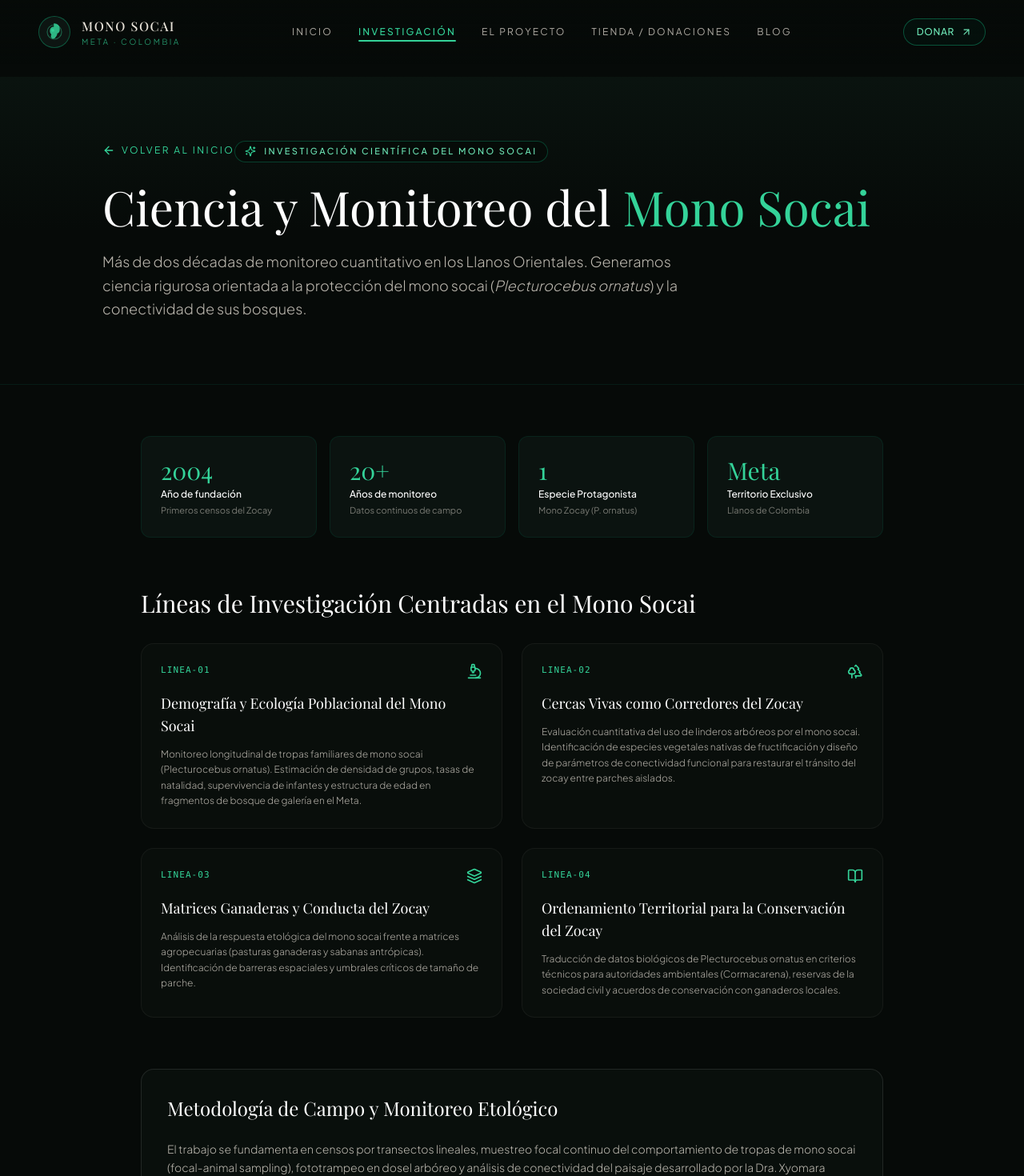
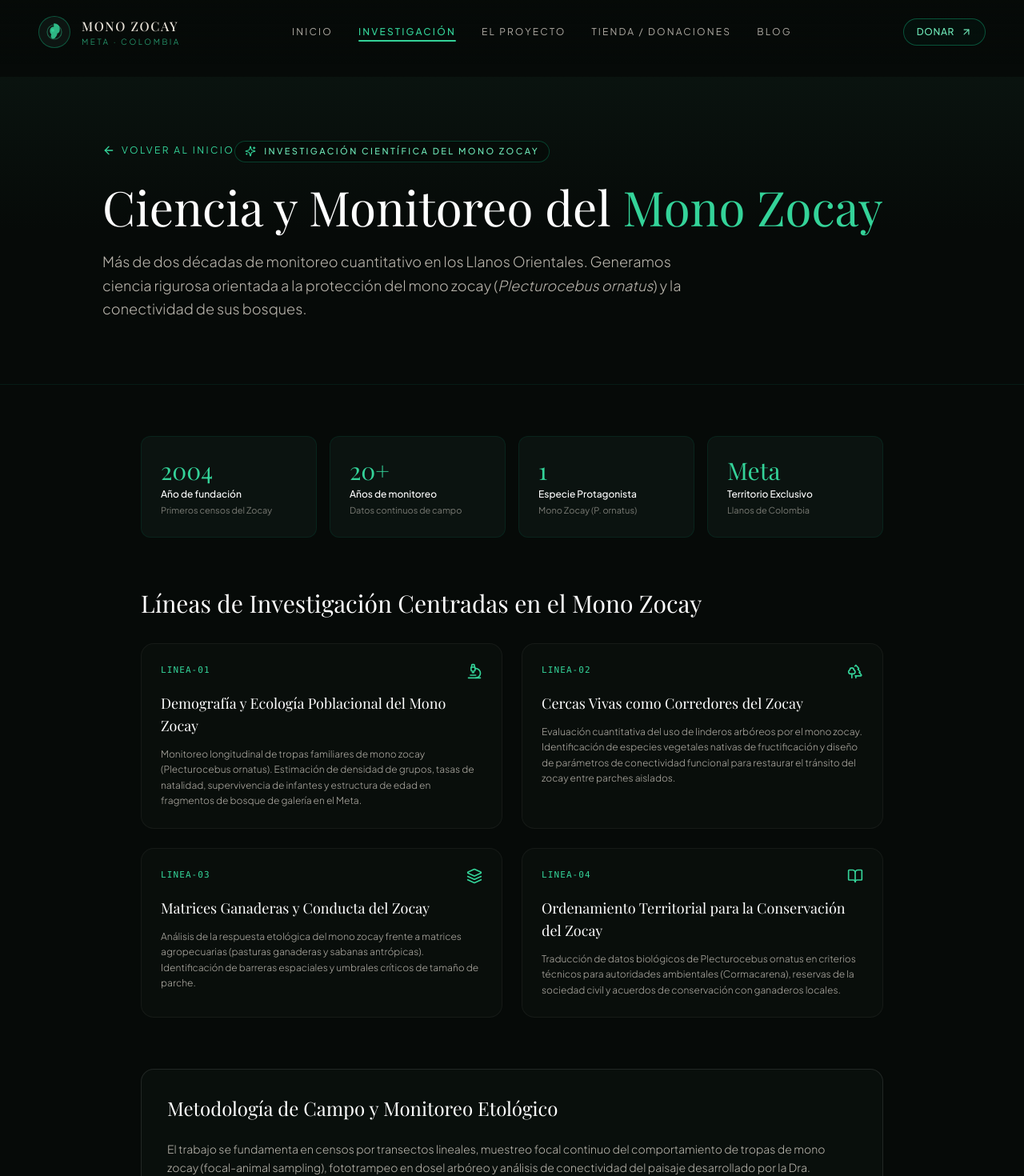
Before and after one commit to alexis2487/ZocayProject-Page, a React (Vite) app: page /investigacion in a window 1280 px wide. Shown: the top 1470 px of the page at 80% size. Built offline with nearby package versions, Linux system fonts and the light colour scheme; a web font is replaced by a local one.

Commit message:
fix: replace all incorrect instances of socai with Zocay across the website

```diff
--- a/index.html
+++ b/index.html
@@ -4,11 +4,11 @@
     <meta charset="UTF-8" />
     <link rel="icon" type="image/svg+xml" href="/favicon.svg" />
     <meta name="viewport" content="width=device-width, initial-scale=1.0" />
-    <title>Zocay Project — El Mono Socai y la Biodiversidad del Meta, Colombia</title>
+    <title>Zocay Project — El Mono Zocay y la Biodiversidad del Meta, Colombia</title>
     <meta name="description" content="Iniciativa científica de investigación, conservación y protección de primates y ecosistemas de los Llanos Orientales de Colombia. Fundada por la Dra. Xyomara Carretero-Pinzón." />
 
     <!-- Open Graph -->
-    <meta property="og:title" content="Zocay Project — El Mono Socai y la Biodiversidad del Meta" />
+    <meta property="og:title" content="Zocay Project — El Mono Zocay y la Biodiversidad del Meta" />
     <meta property="og:description" content="Iniciativa científica y de conservación en los Llanos Orientales de Colombia. Investigación de primates neotropicales y dinámicas de paisajes fragmentados." />
     <meta property="og:type" content="website" />
 
--- a/src/components/HomeHero.tsx
+++ b/src/components/HomeHero.tsx
@@ -19,8 +19,8 @@ export const HomeHero: React.FC = () => {
       {/* Dominant Background Image */}
       <div className="absolute inset-0 w-full h-full">
         <img
-          src="/images/hero-mono-socai.jpg"
-          alt="Mono Socai (Plecturocebus ornatus), especie protagonista y única en conservación del Zocay Project en el Meta, Colombia"
+          src="/images/hero-mono-zocay.jpg"
+          alt="Mono Zocay (Plecturocebus ornatus), especie protagonista y única en conservación del Zocay Project en el Meta, Colombia"
           className="w-full h-full object-cover object-center lg:object-[68%_center] transform scale-100 transition-transform duration-1000 ease-out"
           loading="eager"
         />
@@ -42,14 +42,14 @@ export const HomeHero: React.FC = () => {
 
           {/* Headline */}
           <h1 className="text-4xl sm:text-5xl lg:text-6xl xl:text-7xl font-serif text-[#e8e2d8] leading-[1.1] tracking-tight font-normal mb-6">
-            El Mono Socai <br />
+            El Mono Zocay <br />
             <span className="italic font-light text-white">y su hogar en el</span>{' '}
             <span className="text-emerald-400 font-medium">Meta</span>
           </h1>
 
           {/* Short Subtitle / Brief Description: Mono Zocay focused */}
           <p className="text-base sm:text-lg text-[#e8e2d8]/85 font-sans font-light leading-relaxed max-w-xl mb-10">
-            Ciencia, naturaleza y acción. Una iniciativa de investigación a largo plazo dedicada a dar visibilidad, estudiar y proteger al <strong className="text-white font-medium">mono socai (Plecturocebus ornatus)</strong>, especie protagonista y endémica en los bosques fragmentados de los Llanos Orientales.
+            Ciencia, naturaleza y acción. Una iniciativa de investigación a largo plazo dedicada a dar visibilidad, estudiar y proteger al <strong className="text-white font-medium">mono zocay (Plecturocebus ornatus)</strong>, especie protagonista y endémica en los bosques fragmentados de los Llanos Orientales.
           </p>
 
           {/* Minimalist Elegant Action Button */}
--- a/src/components/HomeProject.tsx
+++ b/src/components/HomeProject.tsx
@@ -13,7 +13,7 @@ export const HomeProject: React.FC = () => {
       <div className="absolute inset-0 w-full h-full">
         <img
           src="/images/el-proyecto-paisaje.jpg"
-          alt="Paisaje panorámico de bosques de galería y sabanas en los Llanos Orientales del Meta, hábitat del mono socai"
+          alt="Paisaje panorámico de bosques de galería y sabanas en los Llanos Orientales del Meta, hábitat del mono zocay"
           className="w-full h-full object-cover object-center transform scale-100"
           loading="lazy"
         />
@@ -35,7 +35,7 @@ export const HomeProject: React.FC = () => {
 
           {/* Headline */}
           <h2 className="text-3xl sm:text-4xl lg:text-5xl font-serif text-[#e8e2d8] leading-[1.12] tracking-tight font-normal mb-6">
-            Una misión científica dedicada al <span className="italic text-emerald-400">Mono Socai</span> y su territorio.
+            Una misión científica dedicada al <span className="italic text-emerald-400">Mono Zocay</span> y su territorio.
           </h2>
 
           {/* Biologist Profile & Brief Project Description */}
@@ -50,7 +50,7 @@ export const HomeProject: React.FC = () => {
             <div>
               <p className="text-sm sm:text-base text-[#e8e2d8]/90 font-sans font-light leading-relaxed mb-2">
                 Iniciado en 2004 en una finca ganadera del Meta por la bióloga y primatóloga{' '}
-                <strong className="text-white font-medium">{projectData.director.name}</strong> (Ph.D. The University of Queensland), Zocay Project investiga, protege y visibiliza al mono socai (<em className="italic text-emerald-300">Plecturocebus ornatus</em>), generando evidencia para conectar bosques fragmentados mediante cercas vivas en la Orinoquia colombiana.
+                <strong className="text-white font-medium">{projectData.director.name}</strong> (Ph.D. The University of Queensland), Zocay Project investiga, protege y visibiliza al mono zocay (<em className="italic text-emerald-300">Plecturocebus ornatus</em>), generando evidencia para conectar bosques fragmentados mediante cercas vivas en la Orinoquia colombiana.
               </p>
               <span className="text-xs text-emerald-400/90 font-medium">
                 {projectData.director.name} · {projectData.director.title}
@@ -71,7 +71,7 @@ export const HomeProject: React.FC = () => {
             <div className="hidden sm:inline-block text-white/20">|</div>
             <div className="flex items-center gap-1.5 text-emerald-400 font-mono text-[11px]">
               <Sparkles className="w-3.5 h-3.5" />
-              <span>Especie Protagonista: Mono Socai</span>
+              <span>Especie Protagonista: Mono Zocay</span>
             </div>
           </div>
 
--- a/src/components/HomeResearch.tsx
+++ b/src/components/HomeResearch.tsx
@@ -34,12 +34,12 @@ export const HomeResearch: React.FC = () => {
 
           {/* Headline */}
           <h2 className="text-3xl sm:text-4xl lg:text-5xl font-serif text-[#e8e2d8] leading-[1.15] tracking-tight font-normal mb-5">
-            Ciencia y monitoreo para comprender y proteger al <span className="italic text-emerald-400">Mono Socai</span>.
+            Ciencia y monitoreo para comprender y proteger al <span className="italic text-emerald-400">Mono Zocay</span>.
           </h2>
 
           {/* Short Description */}
           <p className="text-sm sm:text-base text-[#e8e2d8]/85 font-sans font-light leading-relaxed mb-6">
-            Más de dos décadas de estudios etológicos y demográficos sobre el <strong className="text-white font-medium">mono socai (Plecturocebus ornatus)</strong>. Investigamos el impacto de la fragmentación del hábitat en sus grupos familiares y el papel vital de las cercas vivas como autopistas en el dosel.
+            Más de dos décadas de estudios etológicos y demográficos sobre el <strong className="text-white font-medium">mono zocay (Plecturocebus ornatus)</strong>. Investigamos el impacto de la fragmentación del hábitat en sus grupos familiares y el papel vital de las cercas vivas como autopistas en el dosel.
           </p>
 
           {/* Clean Scientific Focus Badges */}
--- a/src/components/HomeSupport.tsx
+++ b/src/components/HomeSupport.tsx
@@ -12,7 +12,7 @@ export const HomeSupport: React.FC = () => {
       <div className="absolute inset-0 w-full h-full">
         <img
           src="/images/apoyo-conservacion.jpg"
-          alt="Comunidad y conservación activa sembrando árboles nativos y cercas vivas para el mono socai en el Meta, Colombia"
+          alt="Comunidad y conservación activa sembrando árboles nativos y cercas vivas para el mono zocay en el Meta, Colombia"
           className="w-full h-full object-cover object-center"
           loading="lazy"
         />
@@ -33,7 +33,7 @@ export const HomeSupport: React.FC = () => {
 
         {/* Headline */}
         <h2 className="text-4xl sm:text-5xl lg:text-6xl font-serif text-[#e8e2d8] leading-[1.12] tracking-tight font-normal mb-6 max-w-2xl">
-          Tu apoyo protege al <span className="italic text-emerald-400 font-medium">Mono Socai</span> y sus bosques.
+          Tu apoyo protege al <span className="italic text-emerald-400 font-medium">Mono Zocay</span> y sus bosques.
         </h2>
 
         {/* Short Description */}
--- a/src/components/Navbar.tsx
+++ b/src/components/Navbar.tsx
@@ -53,7 +53,7 @@ export const Navbar: React.FC = () => {
             </div>
             <div className="flex flex-col">
               <span className="font-serif tracking-widest text-sm md:text-base font-medium text-[#e8e2d8] group-hover:text-emerald-300 transition-colors uppercase">
-                Mono Socai
+                Mono Zocay
               </span>
               <span className="text-[10px] tracking-[0.25em] text-emerald-400/80 uppercase font-sans font-light">
                 Meta · Colombia
--- a/src/data/projectData.ts
+++ b/src/data/projectData.ts
@@ -29,13 +29,13 @@ export interface ProjectMilestone {
 
 export const projectData = {
   name: "Zocay Project",
-  tagline: "El Mono Socai y la conservación de paisajes fragmentados en el Meta",
+  tagline: "El Mono Zocay y la conservación de paisajes fragmentados en el Meta",
   foundationYear: 2004,
   location: "Meta, Colombia — Llanos Orientales & Orinoquia",
   coordinates: "3.6225° N, 73.9828° W",
 
   summary: {
-    heroTitle: "El Mono Socai y su hogar en el Meta",
+    heroTitle: "El Mono Zocay y su hogar en el Meta",
     heroSubtitle: "Ciencia, naturaleza y acción para su preservación",
     heroDescription: "Iniciativa de investigación de largo plazo dedicada a dar visibilidad, generar evidencia científica y proteger al mono zocay (Plecturocebus ornatus) en los bosques y paisajes del Meta.",
 
@@ -99,14 +99,14 @@ A través de su producción científica y trabajo de campo, la Dra. Carretero-Pi
 
   // La especie en conservación y protagonista absoluta de la web
   monoZocay: {
-    name: "Mono Socai / Tití del Meta",
+    name: "Mono Zocay / Tití del Meta",
     scientificName: "Plecturocebus ornatus",
     synonyms: "Callicebus ornatus",
     category: "Especie Protagonista & Sombrilla",
     status: "Vulnerable (Lista Roja UICN) — Poblaciones en declive",
     endemic: "Endémica de Colombia (Llanos Orientales & Piedemonte del Meta)",
     habitat: "Bosques de galería, fragmentos remanentes y cercas vivas arboladas",
-    description: "El mono socai (Plecturocebus ornatus) es el corazón y la razón de ser de Zocay Project. Este primate neotropical es endémico de Colombia, restringido a los bosques del departamento del Meta y la cuenca del río Guayabero/Ariari. Se distingue por su pelaje denso de tonalidades castaño rojizas, patas de color rojizo vivo y una inconfundible diadema de pelo blanco inmaculado sobre la frente.",
+    description: "El mono zocay (Plecturocebus ornatus) es el corazón y la razón de ser de Zocay Project. Este primate neotropical es endémico de Colombia, restringido a los bosques del departamento del Meta y la cuenca del río Guayabero/Ariari. Se distingue por su pelaje denso de tonalidades castaño rojizas, patas de color rojizo vivo y una inconfundible diadema de pelo blanco inmaculado sobre la frente.",
     keyTraits: [
       {
         title: "Comportamiento Monógamo y Lazos Estrechos",
@@ -131,7 +131,7 @@ A través de su producción científica y trabajo de campo, la Dra. Carretero-Pi
       "Disminución de árboles nativos de fructificación que componen su dieta",
       "Aislamiento genético de grupos familiares atrapados en parches pequeños"
     ],
-    image: "/images/hero-mono-socai.jpg"
+    image: "/images/hero-mono-zocay.jpg"
   },
 
   scientificThemes: [
@@ -141,7 +141,7 @@ A través de su producción científica y trabajo de campo, la Dra. Carretero-Pi
     },
     {
       title: "Cercas Vivas como Corredores",
-      description: "Investigación pionera sobre cómo las hileras de árboles en fincas ganaderas permiten el tránsito seguro de tropas de mono socai."
+      description: "Investigación pionera sobre cómo las hileras de árboles en fincas ganaderas permiten el tránsito seguro de tropas de mono zocay."
     },
     {
       title: "Matrices Ganaderas & Dosel",
--- a/src/pages/BlogPage.tsx
+++ b/src/pages/BlogPage.tsx
@@ -19,8 +19,8 @@ export const BlogPage: React.FC = () => {
 
   const articles: Article[] = [
     {
-      slug: "comportamiento-social-mono-socai",
-      title: "Comportamiento social del mono socai en parches fragmentados",
+      slug: "comportamiento-social-mono-zocay",
+      title: "Comportamiento social del mono zocay en parches fragmentados",
       date: "12 abr 2025",
       category: "Comportamiento Animal",
       readTime: "6 min de lectura",
@@ -28,17 +28,17 @@ export const BlogPage: React.FC = () => {
       author: "Dra. Xyomara Carretero-Pinzón"
     },
     {
-      slug: "cercas-vivas-autopistas-mono-socai",
-      title: "Cercas vivas: autopistas en el dosel para el mono socai",
+      slug: "cercas-vivas-autopistas-mono-zocay",
+      title: "Cercas vivas: autopistas en el dosel para el mono zocay",
       date: "03 mar 2025",
       category: "Ecología del Paisaje",
       readTime: "8 min de lectura",
-      excerpt: "Cómo las hileras de árboles nativos reducen el aislamiento genético entre parches de bosque y permiten el tránsito seguro de tropas familiares de mono socai en paisajes ganaderos.",
+      excerpt: "Cómo las hileras de árboles nativos reducen el aislamiento genético entre parches de bosque y permiten el tránsito seguro de tropas familiares de mono zocay en paisajes ganaderos.",
       author: "Equipo Zocay Project"
     },
     {
-      slug: "demografia-viabilidad-socai-meta",
-      title: "Censos demográficos y viabilidad de tropas de mono socai en el Meta",
+      slug: "demografia-viabilidad-zocay-meta",
+      title: "Censos demográficos y viabilidad de tropas de mono zocay en el Meta",
       date: "18 feb 2025",
       category: "Monitoreo Biológico",
       readTime: "7 min de lectura",
@@ -68,7 +68,7 @@ export const BlogPage: React.FC = () => {
           </div>
 
           <h1 className="text-4xl sm:text-5xl lg:text-6xl font-serif text-white leading-tight font-normal mb-6">
-            Notas de Campo y Publicaciones del <span className="text-emerald-400">Mono Socai</span>
+            Notas de Campo y Publicaciones del <span className="text-emerald-400">Mono Zocay</span>
           </h1>
 
           <p className="text-lg text-[#e8e2d8]/80 font-sans font-light max-w-3xl leading-relaxed">
--- a/src/pages/ElProyectoPage.tsx
+++ b/src/pages/ElProyectoPage.tsx
@@ -42,11 +42,11 @@ export const ElProyectoPage: React.FC = () => {
           </div>
 
           <h1 className="text-4xl sm:text-5xl lg:text-6xl font-serif text-white leading-tight font-normal mb-6">
-            El <span className="text-emerald-400">Zocay Project</span>: ciencia para salvar al Mono Socai
+            El <span className="text-emerald-400">Zocay Project</span>: ciencia para salvar al Mono Zocay
           </h1>
 
           <p className="text-lg text-[#e8e2d8]/80 font-sans font-light max-w-3xl leading-relaxed">
-            Una experiencia de investigación científica de largo plazo centrada en dar visibilidad, estudiar y proteger al mono socai (<em className="italic">Plecturocebus ornatus</em>) en los bosques fragmentados y comunidades rurales de los Llanos Orientales de Colombia.
+            Una experiencia de investigación científica de largo plazo centrada en dar visibilidad, estudiar y proteger al mono zocay (<em className="italic">Plecturocebus ornatus</em>) en los bosques fragmentados y comunidades rurales de los Llanos Orientales de Colombia.
           </p>
         </div>
       </div>
@@ -65,7 +65,7 @@ export const ElProyectoPage: React.FC = () => {
           </blockquote>
 
           <p className="text-[#e8e2d8]/85 leading-relaxed font-light">
-            La narrativa del proyecto es una experiencia de investigación de largo plazo centrada en la relación entre el mono socai, los ecosistemas fragmentados y las comunidades locales. El proyecto comenzó explícitamente en 2004 en una finca ganadera de los Llanos colombianos y ha evolucionado desde el estudio del mono zocay dentro de fragmentos boscosos hacia la ecología del paisaje, el monitoreo de biodiversidad y la conservación en paisajes humanizados.
+            La narrativa del proyecto es una experiencia de investigación de largo plazo centrada en la relación entre el mono zocay, los ecosistemas fragmentados y las comunidades locales. El proyecto comenzó explícitamente en 2004 en una finca ganadera de los Llanos colombianos y ha evolucionado desde el estudio del mono zocay dentro de fragmentos boscosos hacia la ecología del paisaje, el monitoreo de biodiversidad y la conservación en paisajes humanizados.
           </p>
         </section>
 
--- a/src/pages/InvestigacionPage.tsx
+++ b/src/pages/InvestigacionPage.tsx
@@ -11,20 +11,20 @@ export const InvestigacionPage: React.FC = () => {
   const researchLines = [
     {
       code: "LINEA-01",
-      title: "Demografía y Ecología Poblacional del Mono Socai",
-      description: "Monitoreo longitudinal de tropas familiares de mono socai (Plecturocebus ornatus). Estimación de densidad de grupos, tasas de natalidad, supervivencia de infantes y estructura de edad en fragmentos de bosque de galería en el Meta.",
+      title: "Demografía y Ecología Poblacional del Mono Zocay",
+      description: "Monitoreo longitudinal de tropas familiares de mono zocay (Plecturocebus ornatus). Estimación de densidad de grupos, tasas de natalidad, supervivencia de infantes y estructura de edad en fragmentos de bosque de galería en el Meta.",
       icon: Microscope
     },
     {
       code: "LINEA-02",
       title: "Cercas Vivas como Corredores del Zocay",
-      description: "Evaluación cuantitativa del uso de linderos arbóreos por el mono socai. Identificación de especies vegetales nativas de fructificación y diseño de parámetros de conectividad funcional para restaurar el tránsito del zocay entre parches aislados.",
+      description: "Evaluación cuantitativa del uso de linderos arbóreos por el mono zocay. Identificación de especies vegetales nativas de fructificación y diseño de parámetros de conectividad funcional para restaurar el tránsito del zocay entre parches aislados.",
       icon: Trees
     },
     {
       code: "LINEA-03",
       title: "Matrices Ganaderas y Conducta del Zocay",
-      description: "Análisis de la respuesta etológica del mono socai frente a matrices agropecuarias (pasturas ganaderas y sabanas antrópicas). Identificación de barreras espaciales y umbrales críticos de tamaño de parche.",
+      description: "Análisis de la respuesta etológica del mono zocay frente a matrices agropecuarias (pasturas ganaderas y sabanas antrópicas). Identificación de barreras espaciales y umbrales críticos de tamaño de parche.",
       icon: Layers
     },
     {
@@ -51,16 +51,16 @@ export const InvestigacionPage: React.FC = () => {
           <div className="inline-flex items-center gap-2.5 px-3 py-1 rounded-full border border-emerald-500/30 bg-[#060a08]/60 backdrop-blur-md mb-6">
             <Sparkles className="w-3.5 h-3.5 text-emerald-400" />
             <span className="text-[11px] uppercase tracking-[0.22em] text-emerald-300 font-sans font-medium">
-              INVESTIGACIÓN CIENTÍFICA DEL MONO SOCAI
+              INVESTIGACIÓN CIENTÍFICA DEL MONO ZOCAY
             </span>
           </div>
 
           <h1 className="text-4xl sm:text-5xl lg:text-6xl font-serif text-white leading-tight font-normal mb-6">
-            Ciencia y Monitoreo del <span className="text-emerald-400">Mono Socai</span>
+            Ciencia y Monitoreo del <span className="text-emerald-400">Mono Zocay</span>
           </h1>
 
           <p className="text-lg text-[#e8e2d8]/80 font-sans font-light max-w-3xl leading-relaxed">
-            Más de dos décadas de monitoreo cuantitativo en los Llanos Orientales. Generamos ciencia rigurosa orientada a la protección del mono socai (<em className="italic">Plecturocebus ornatus</em>) y la conectividad de sus bosques.
+            Más de dos décadas de monitoreo cuantitativo en los Llanos Orientales. Generamos ciencia rigurosa orientada a la protección del mono zocay (<em className="italic">Plecturocebus ornatus</em>) y la conectividad de sus bosques.
           </p>
         </div>
       </div>
@@ -79,7 +79,7 @@ export const InvestigacionPage: React.FC = () => {
 
         {/* Research Lines */}
         <div className="space-y-6">
-          <h2 className="text-2xl sm:text-3xl font-serif text-white">Líneas de Investigación Centradas en el Mono Socai</h2>
+          <h2 className="text-2xl sm:text-3xl font-serif text-white">Líneas de Investigación Centradas en el Mono Zocay</h2>
           <div className="grid grid-cols-1 md:grid-cols-2 gap-6 pt-2">
             {researchLines.map((line, idx) => {
               const Icon = line.icon;
@@ -110,7 +110,7 @@ export const InvestigacionPage: React.FC = () => {
         <section className="p-8 rounded-2xl border border-white/10 bg-[#090f0c] space-y-6">
           <h2 className="text-xl sm:text-2xl font-serif text-white">Metodología de Campo y Monitoreo Etológico</h2>
           <p className="text-sm text-[#e8e2d8]/80 leading-relaxed font-light">
-            El trabajo se fundamenta en censos por transectos lineales, muestreo focal continuo del comportamiento de tropas de mono socai (focal-animal sampling), fototrampeo en dosel arbóreo y análisis de conectividad del paisaje desarrollado por la Dra. Xyomara Carretero-Pinzón (The University of Queensland).
+            El trabajo se fundamenta en censos por transectos lineales, muestreo focal continuo del comportamiento de tropas de mono zocay (focal-animal sampling), fototrampeo en dosel arbóreo y análisis de conectividad del paisaje desarrollado por la Dra. Xyomara Carretero-Pinzón (The University of Queensland).
           </p>
           <div className="pt-4 border-t border-white/5 flex items-center gap-4 text-xs text-[#e8e2d8]/60">
             <span>Investigadora Principal: <strong>Dra. Xyomara Carretero-Pinzón</strong></span>
--- a/src/pages/TiendaPage.tsx
+++ b/src/pages/TiendaPage.tsx
@@ -24,7 +24,7 @@ export const TiendaPage: React.FC = () => {
       name: "Gorra Edición Especial Zocay",
       category: "Indumentaria de Campo",
       priceCOP: "$ 75.000 COP",
-      description: "Gorra técnica de expedición en algodón orgánico y poliéster reciclado con el bordado oficial del Mono Socai.",
+      description: "Gorra técnica de expedición en algodón orgánico y poliéster reciclado con el bordado oficial del Mono Zocay.",
       impact: "Financia 2 horas de monitoreo y seguimiento demográfico en dosel."
     },
     {
```
Also changed, not shown: 1 other file (tests, documents, lock files or other folders).
